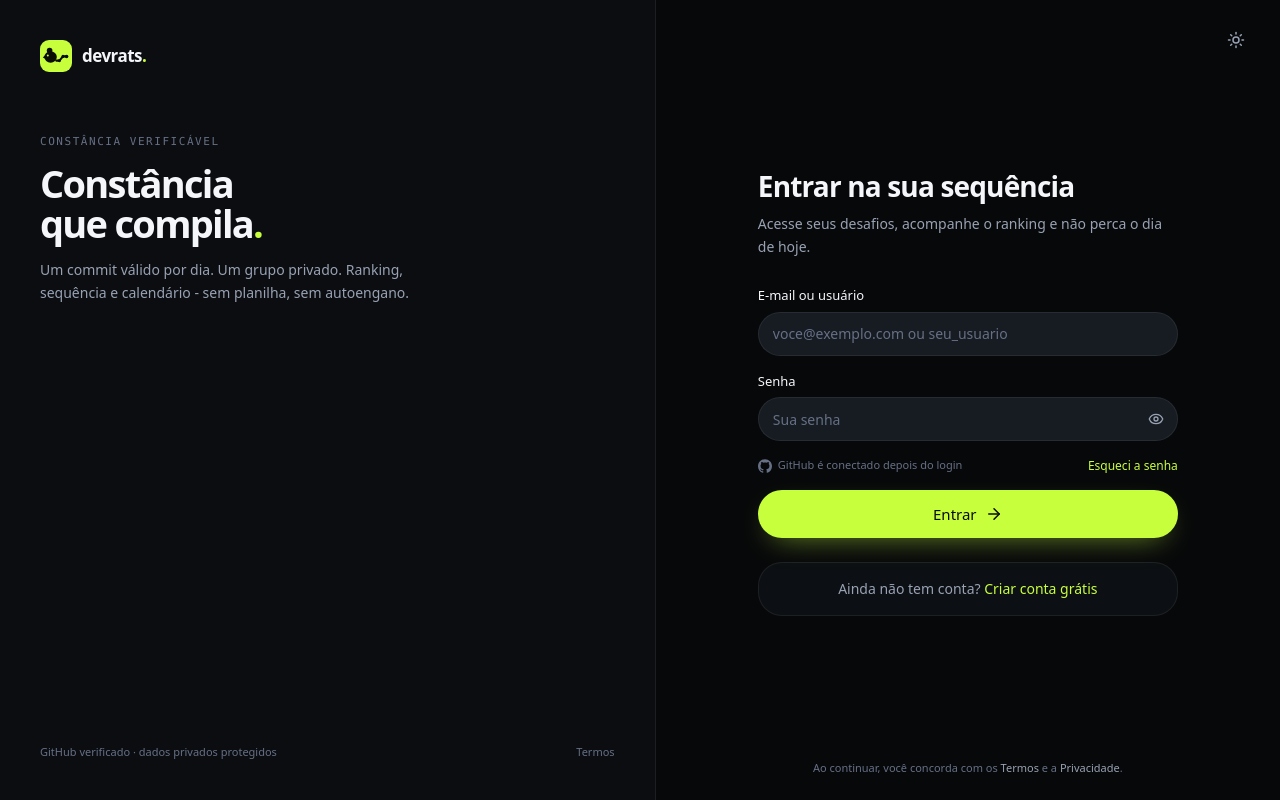
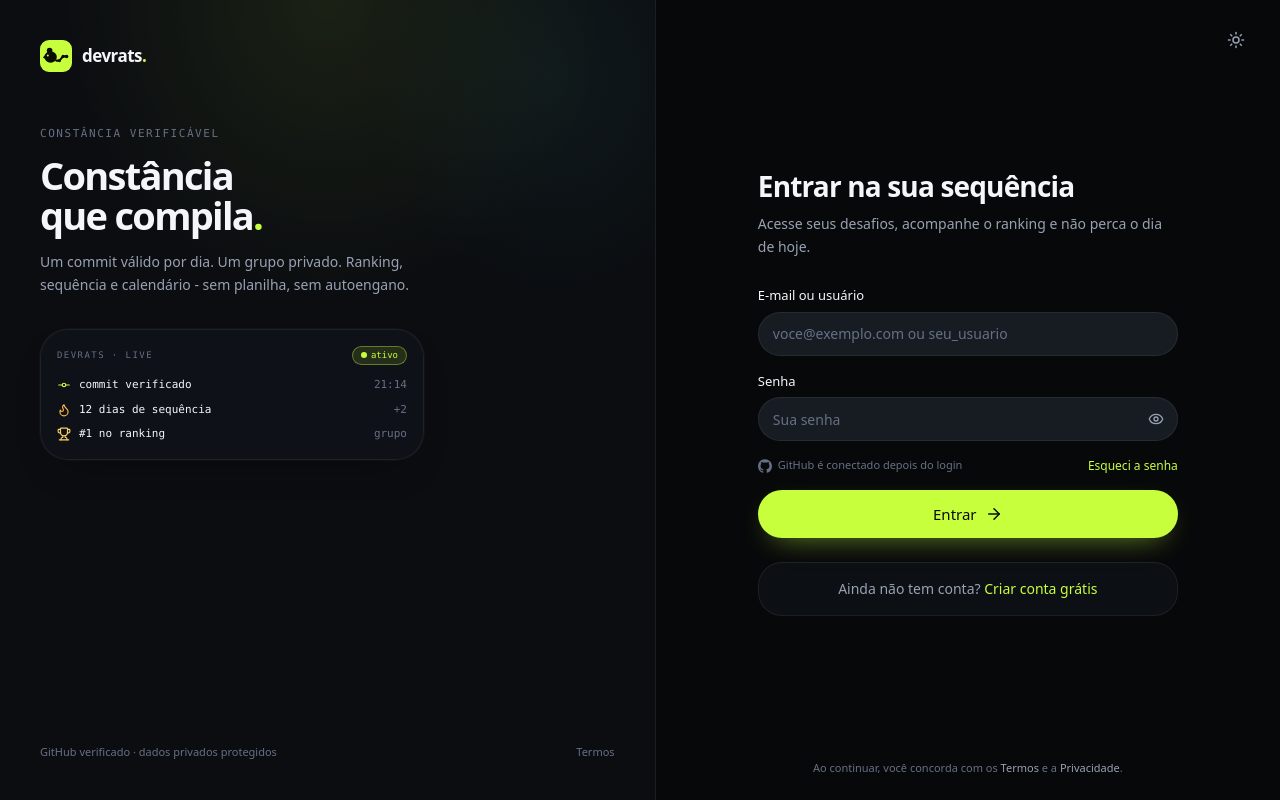
Before and after one commit to felipevenas/webapp-dev-rats, a React (Vite) app: page /login in a window 1280 px wide. Built offline with nearby package versions, Linux system fonts and the light colour scheme; no server answers.

Commit message:
style: recupera identidade visual da lateral (#13)

```diff
--- a/src/features/auth/ui/auth-layout.tsx
+++ b/src/features/auth/ui/auth-layout.tsx
@@ -1,3 +1,4 @@
+import { Flame, GitCommitHorizontal, Trophy } from 'lucide-react';
 import { Link } from 'react-router-dom';
 import { Logo } from '@/components/brand/logo';
 import { ThemeToggle } from '@/components/ui/theme-toggle';
@@ -12,12 +13,13 @@ interface AuthLayoutProps {
 export function AuthLayout({ title, subtitle, children, footer }: AuthLayoutProps) {
   return (
     <div className="min-h-dvh bg-bg lg:grid lg:grid-cols-[1.05fr_1fr]">
-      <aside className="relative hidden border-r border-line bg-surface lg:flex lg:h-dvh lg:flex-col lg:justify-between lg:p-10">
-        <div className="relative">
+      <aside className="relative hidden overflow-hidden border-r border-line bg-surface lg:flex lg:h-dvh lg:flex-col lg:justify-between lg:p-10">
+        <div className="ds-grid-bg ds-radial pointer-events-none absolute inset-0 opacity-70" aria-hidden />
+        <div className="relative z-10">
           <Link to="/" aria-label="DevRats - página inicial">
             <Logo />
           </Link>
-          <div className="mt-14 max-w-sm">
+          <div className="mt-12 max-w-sm">
             <p className="ds-label mb-3">Constância verificável</p>
             <h1 className="text-[38px] font-semibold leading-[1.06] tracking-[-0.045em]">
               Constância
@@ -29,8 +31,35 @@ export function AuthLayout({ title, subtitle, children, footer }: AuthLayoutProp
               sem autoengano.
             </p>
           </div>
+
+          <div className="mt-8 max-w-sm rounded-2xl border border-line bg-card/70 p-4 shadow-float backdrop-blur-sm">
+            <div className="flex items-center justify-between gap-3">
+              <span className="font-mono text-[9px] uppercase tracking-[0.16em] text-faint">devrats · live</span>
+              <span className="inline-flex items-center gap-1 rounded-full border border-volt-line bg-volt-soft px-2 py-0.5 font-mono text-[9px] text-accent">
+                <span className="size-1.5 rounded-full bg-volt" aria-hidden />
+                ativo
+              </span>
+            </div>
+            <div className="mt-3 space-y-2 font-mono text-[11px]">
+              <p className="flex items-center gap-2">
+                <GitCommitHorizontal className="size-3.5 shrink-0 text-accent" aria-hidden />
+                <span className="text-fg">commit verificado</span>
+                <span className="ml-auto text-faint">21:14</span>
+              </p>
+              <p className="flex items-center gap-2">
+                <Flame className="size-3.5 shrink-0 text-amber" aria-hidden />
+                <span className="text-fg">12 dias de sequência</span>
+                <span className="ml-auto text-faint">+2</span>
+              </p>
+              <p className="flex items-center gap-2">
+                <Trophy className="size-3.5 shrink-0 text-gold" aria-hidden />
+                <span className="text-fg">#1 no ranking</span>
+                <span className="ml-auto text-faint">grupo</span>
+              </p>
+            </div>
+          </div>
         </div>
-        <div className="relative flex items-center justify-between text-[11px] text-faint">
+        <div className="relative z-10 flex items-center justify-between text-[11px] text-faint">
           <span>GitHub verificado · dados privados protegidos</span>
           <Link to="/termos" className="hover:text-muted">
             Termos
```
Also changed, not shown: 1 other file (tests, documents, lock files or other folders).
